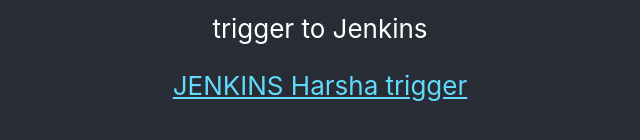
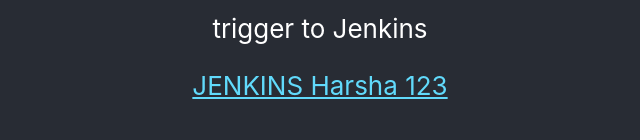
Before and after one commit to codahal/project_test, a React (Create React App) app: page / in a window 1280 px wide. Shown: the part 516-656 px from the top of the page, without its empty margins (320-960 px from the left). Built offline with nearby package versions, Linux system fonts and the light colour scheme.

Commit message:
Update App.js

```diff
--- a/src/App.js
+++ b/src/App.js
@@ -15,7 +15,7 @@
           target="_blank"
           rel="noopener noreferrer"
         >
-          JENKINS Harsha trigger
+          JENKINS Harsha 123
         </a>
       </header>
     </div>
```
